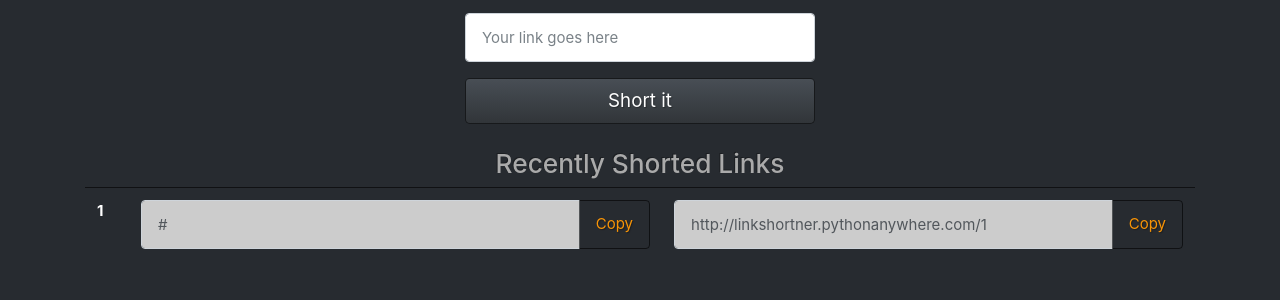
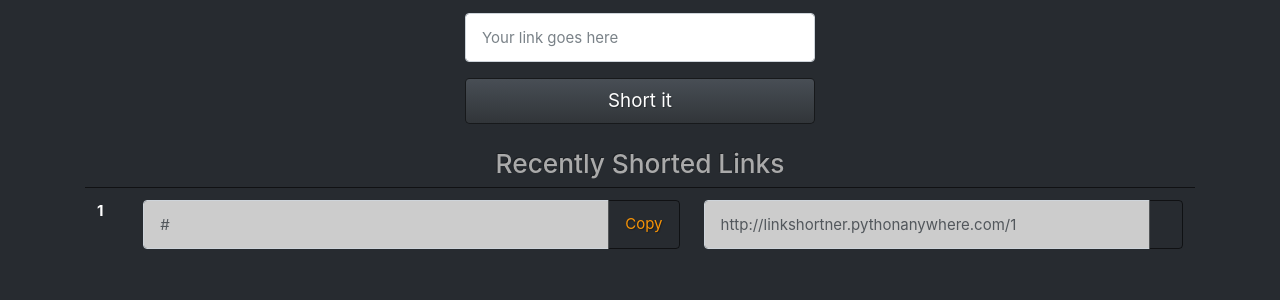
Before and after one commit to shahabmohammadi/Portfolio.Django.LinkShortner, a Django app: page / in a window 1280 px wide. Shown: the part 301-601 px from the top of the page. Run offline with Django 3.2, Linux system fonts and the light colour scheme; tables that the repository leaves empty hold one stand-in row (values such as "Sample post"); some libraries are stand-ins or nearby versions.

Commit message:
Copy text changed to icon for better experience

```diff
--- a/templates/home.html
+++ b/templates/home.html
@@ -67,6 +67,7 @@
                                 <div class="input-group-append">
                                     <button class="btn btn-outline-warning"
                                             onclick="myFunction(id='long-{{ form.pk }}')">Copy
+                                        <i class="fa fa-files-o" aria-hidden="true" id="copy-btn"></i>
                                     </button>
                                 </div>
                             </div>
@@ -80,7 +81,7 @@
                                 <div class="input-group-append">
                                     <button class="btn btn-outline-warning"
                                             onclick="myFunction(id='short-{{ form.pk }}')">
-                                        Copy
+                                        <i class="fa fa-files-o" aria-hidden="true"></i>
                                     </button>
                                 </div>
                             </div>
```
